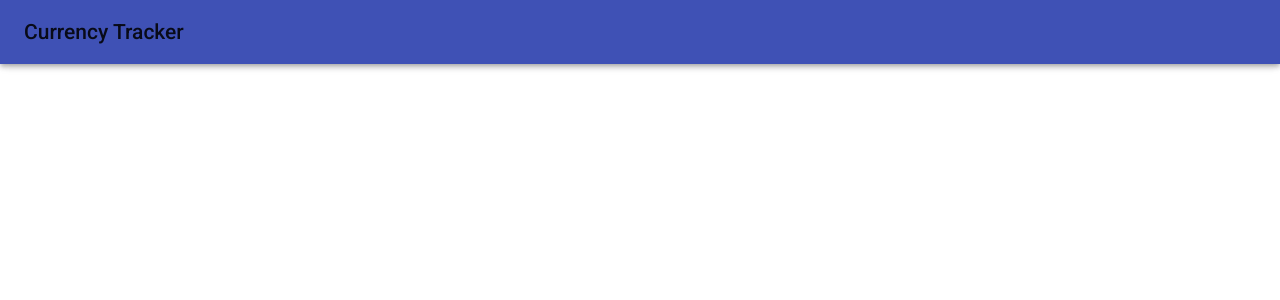
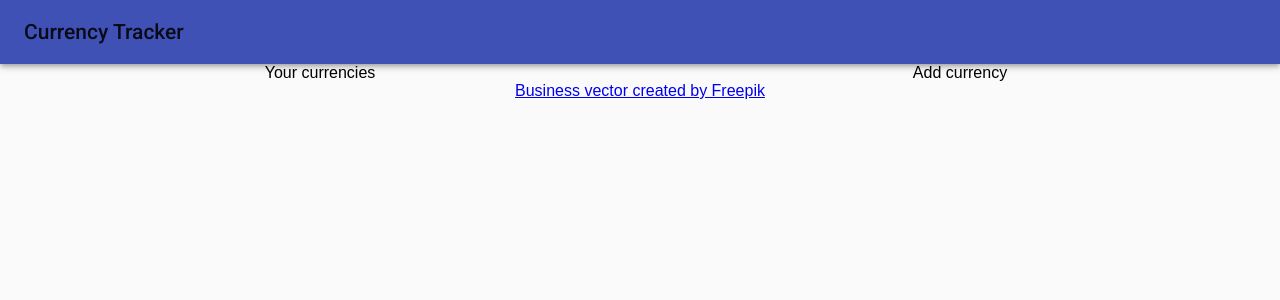
Before and after one commit to wojciech-bilicki/zadanie_nettbutikk, a React (Create React App) app: page / in a window 1280 px wide. Shown: the top 300 px of the page. Built offline with nearby package versions, Linux system fonts and the light colour scheme; the HTML template or start-up script is replaced by a standard one.

Commit message:
Add basic layout
This layout could've been done using flex or css grid. Using built in component from library for speed of prototyping.

```diff
--- a/public/index.html
+++ b/public/index.html
@@ -38,7 +38,9 @@
 
       To begin the development, run `npm start` or `yarn start`.
       To create a production bundle, use `npm run build` or `yarn build`.
+
     -->
+
 </body>
 
 </html>
--- a/src/App.tsx
+++ b/src/App.tsx
@@ -1,4 +1,5 @@
 
+import { CssBaseline, Grid } from '@material-ui/core';
 import * as React from 'react';
 import Header from 'src/Header';
 import './App.css';
@@ -7,7 +8,14 @@ class App extends React.Component {
   public render() {
     return (
       <div className="App">
+        <CssBaseline />
         <Header />
+
+        <Grid container={true}>
+          <Grid item={true} xs={6} >Your currencies</Grid>
+          <Grid item={true} xs={6} >Add currency</Grid>
+        </Grid>
+        <a href="https://www.freepik.com/free-photos-vectors/business">Business vector created by Freepik</a>
       </div>
     );
   }
--- a/src/Header.tsx
+++ b/src/Header.tsx
@@ -2,11 +2,11 @@ import { AppBar, Toolbar, Typography } from '@material-ui/core';
 import * as React from 'react';
 
 const Header: React.SFC = () => (
-  <AppBar>
+  <AppBar position="static">
     <Toolbar>
       <Typography variant="title">
         Currency Tracker
-  </Typography>
+      </Typography>
     </Toolbar>
   </AppBar>
 )
```
Also changed, not shown: src/components/Layout.tsx (added).
